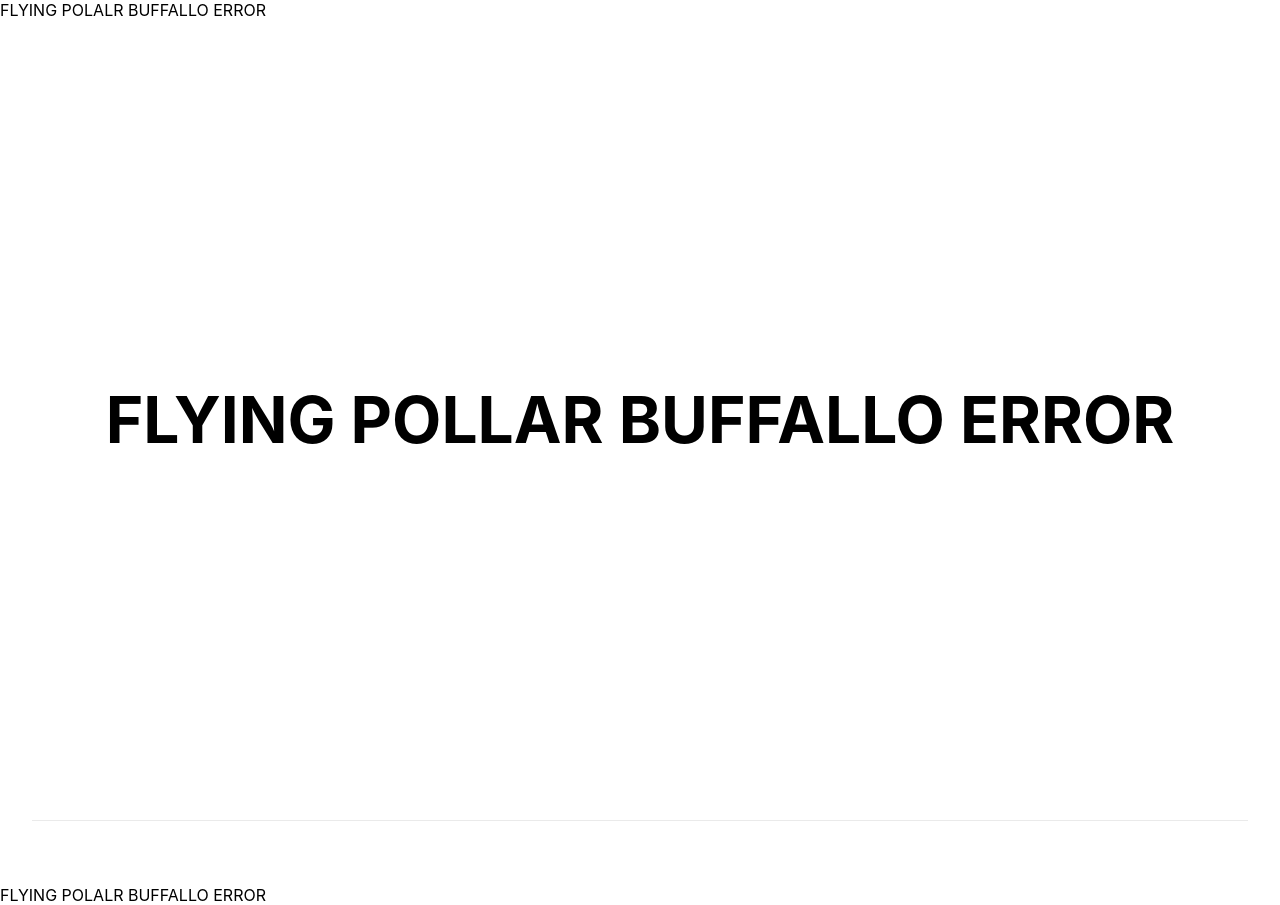
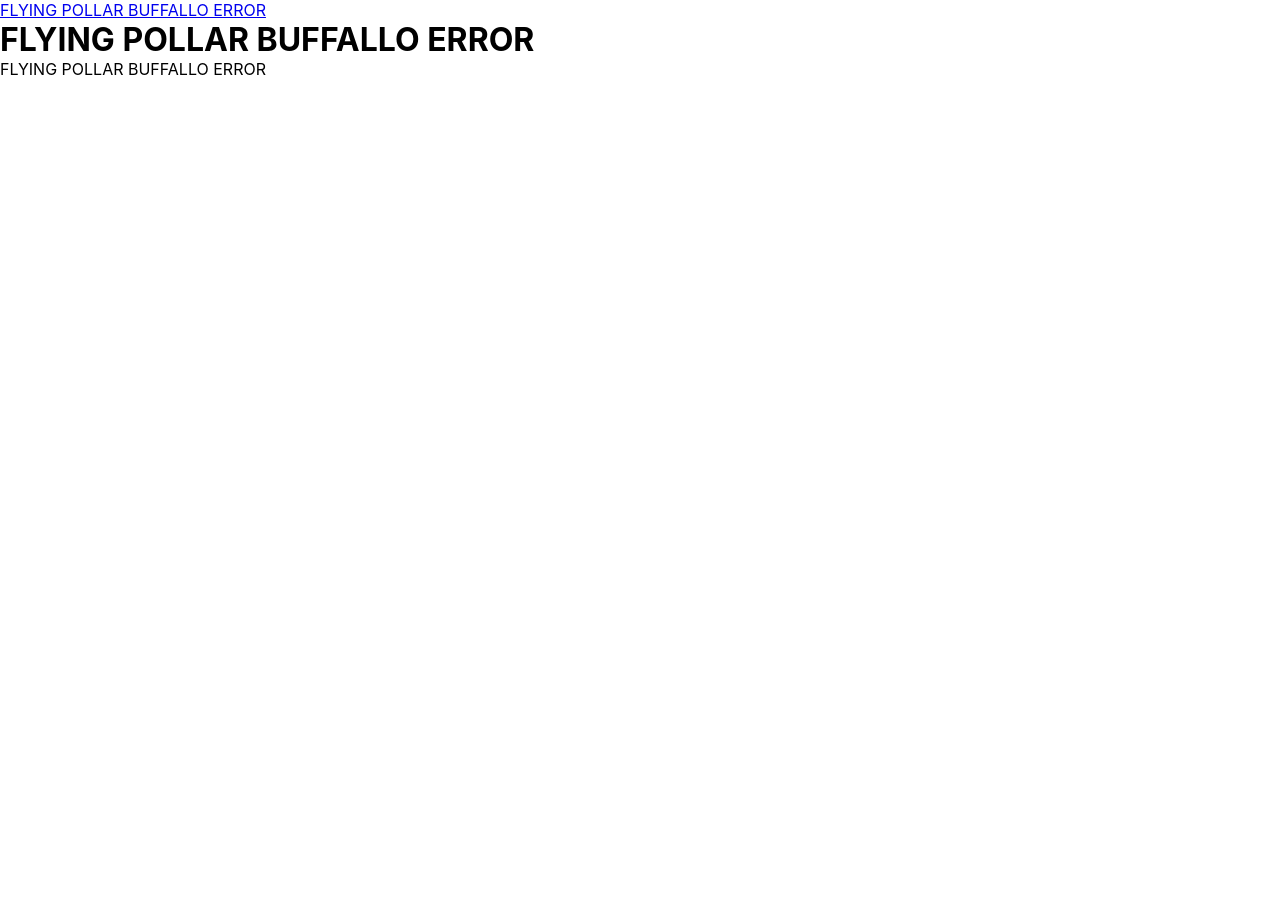
Before and after one commit to GabenGar/nextjs-boilerplate, a Next.js app: page / in a window 1280 px wide. After the commit the page ends 800 px from the top, so only its background shows below. Built offline with nearby package versions, Linux system fonts and the light colour scheme.

Commit message:
style: global layout

```diff
--- a/environment/constant.ts
+++ /dev/null
@@ -1 +0,0 @@
-export const ERROR_MESSAGE = "FLYING POLALR BUFFALLO ERROR";
--- /dev/null
+++ b/environment/constants.ts
@@ -0,0 +1 @@
+export const ERROR_MESSAGE = "FLYING POLLAR BUFFALLO ERROR";
--- /dev/null
+++ b/src/components/layout/_index.module.scss
@@ -0,0 +1,11 @@
+.header {
+  grid-area: header;
+}
+
+.body {
+  grid-area: body;
+}
+
+.footer {
+  grid-area: footer;
+}
--- a/src/components/layout/base.tsx
+++ b/src/components/layout/base.tsx
@@ -1,14 +1,17 @@
-import { ERROR_MESSAGE } from "#environment/constant";
-import { RootlessProps } from "#types/props";
+import { LinkInternal } from "#components/links";
+import { ERROR_MESSAGE } from "#environment/constants";
+import styles from "./_index.module.scss";
 
-export interface LayoutProps extends RootlessProps {}
+import type { RootlessProps } from "#types/props";
+
+export interface LayoutProps extends RootlessProps { }
 
 export function BaseLayout({ children }: LayoutProps) {
   return (
     <>
-      <header>{ERROR_MESSAGE}</header>
-      <main>{children}</main>
-      <footer>{ERROR_MESSAGE}</footer>
+      <header className={styles.header}><LinkInternal href="/">{ERROR_MESSAGE}</LinkInternal></header>
+      <main className={styles.body}>{children}</main>
+      <footer className={styles.footer}>{ERROR_MESSAGE}</footer>
     </>
   );
 }
--- a/src/components/links/external.tsx
+++ b/src/components/links/external.tsx
@@ -9,6 +9,6 @@ export interface LinkExternalProps extends BlockProps<"a"> {}
 export const LinkExternal = blockComponent<LinkExternalProps>(
   styles.block,
   ({ children, ...props }: LinkExternalProps) => {
-    return <a {...props}>{children}</a>;
+    return (<a {...props}>{children}</a>);
   }
 );
--- a/src/components/links/internal.tsx
+++ b/src/components/links/internal.tsx
@@ -1,15 +1,16 @@
 import Link from "next/link";
+import clsx from "clsx";
 import { HTMLA } from "#components/html/a";
 
 import type { PropsWithChildren } from "react";
 import type { LinkProps } from "next/link";
 import type { HTMLAProps } from "#components/html/a";
 
-export interface LinkInternalProps extends PropsWithChildren<{}>, LinkProps {
-  className: string
+export interface LinkInternalProps extends PropsWithChildren<LinkProps> {
+  className?: string
 }
 
 export function LinkInternal({ className, children, ...linkProps }: LinkInternalProps) {
-
-  return (<Link {...linkProps} passHref ><HTMLA className={className}>{children}</HTMLA></Link>)
+  const anchorClass = clsx(className);
+  return (<Link {...linkProps} passHref ><a className={anchorClass}>{children}</a></Link>)
 }
--- a/src/pages/index.module.scss
+++ /dev/null
@@ -1,116 +0,0 @@
-.container {
-  padding: 0 2rem;
-}
-
-.main {
-  min-height: 100vh;
-  padding: 4rem 0;
-  flex: 1;
-  display: flex;
-  flex-direction: column;
-  justify-content: center;
-  align-items: center;
-}
-
-.footer {
-  display: flex;
-  flex: 1;
-  padding: 2rem 0;
-  border-top: 1px solid #eaeaea;
-  justify-content: center;
-  align-items: center;
-}
-
-.footer a {
-  display: flex;
-  justify-content: center;
-  align-items: center;
-  flex-grow: 1;
-}
-
-.title a {
-  color: #0070f3;
-  text-decoration: none;
-}
-
-.title a:hover,
-.title a:focus,
-.title a:active {
-  text-decoration: underline;
-}
-
-.title {
-  margin: 0;
-  line-height: 1.15;
-  font-size: 4rem;
-}
-
-.title,
-.description {
-  text-align: center;
-}
-
-.description {
-  margin: 4rem 0;
-  line-height: 1.5;
-  font-size: 1.5rem;
-}
-
-.code {
-  background: #fafafa;
-  border-radius: 5px;
-  padding: 0.75rem;
-  font-size: 1.1rem;
-  font-family: Menlo, Monaco, Lucida Console, Liberation Mono, DejaVu Sans Mono,
-    Bitstream Vera Sans Mono, Courier New, monospace;
-}
-
-.grid {
-  display: flex;
-  align-items: center;
-  justify-content: center;
-  flex-wrap: wrap;
-  max-width: 800px;
-}
-
-.card {
-  margin: 1rem;
-  padding: 1.5rem;
-  text-align: left;
-  color: inherit;
-  text-decoration: none;
-  border: 1px solid #eaeaea;
-  border-radius: 10px;
-  transition: color 0.15s ease, border-color 0.15s ease;
-  max-width: 300px;
-}
-
-.card:hover,
-.card:focus,
-.card:active {
-  color: #0070f3;
-  border-color: #0070f3;
-}
-
-.card h2 {
-  margin: 0 0 1rem 0;
-  font-size: 1.5rem;
-}
-
-.card p {
-  margin: 0;
-  font-size: 1.25rem;
-  line-height: 1.5;
-}
-
-.logo {
-  height: 1em;
-  margin-left: 0.5rem;
-}
-
-@media (max-width: 600px) {
-  .grid {
-    width: 100%;
-    flex-direction: column;
-  }
-}
--- a/src/pages/index.tsx
+++ b/src/pages/index.tsx
@@ -1,8 +1,7 @@
 import { useEffect } from "react";
 import Head from "next/head";
-import { ERROR_MESSAGE } from "#environment/constant";
+import { ERROR_MESSAGE } from "#environment/constants";
 import { BaseLayout } from "#components/layout";
-import styles from "./index.module.scss";
 
 import type { ReactElement } from "react";
 
@@ -11,21 +10,14 @@ export function IndexPage() {
     console.log(ERROR_MESSAGE);
   });
 
-  return (
-    <div className={styles.container}>
-      <Head>
-        <title>{ERROR_MESSAGE}</title>
-        <meta name="description" content={ERROR_MESSAGE} />
-        <link rel="icon" href="/favicon.ico" />
-      </Head>
-
-      <main className={styles.main}>
-        <h1 className={styles.title}>FLYING POLLAR BUFFALLO ERROR</h1>
-      </main>
-
-      <footer className={styles.footer}></footer>
-    </div>
-  );
+  return (<>
+    <Head>
+      <title>{ERROR_MESSAGE}</title>
+      <meta name="description" content={ERROR_MESSAGE} />
+      <link rel="icon" href="/favicon.ico" />
+    </Head>
+    <h1>{ERROR_MESSAGE}</h1>
+  </>);
 }
 
 IndexPage.getLayout = (page: ReactElement) => {
--- a/src/styles/base.scss
+++ b/src/styles/base.scss
@@ -1,22 +1,35 @@
 html {
+  width: 100%;
+  height: 100%;
+  font-size: 100%;
   box-sizing: border-box;
   padding: 0;
   margin: 0;
 }
 
 body {
+  width: 100%;
+  height: 100%;
+  font-family: -apple-system, BlinkMacSystemFont, Segoe UI, Roboto, Oxygen,
+  Ubuntu, Cantarell, Fira Sans, Droid Sans, Helvetica Neue, sans-serif;
   padding: 0;
   margin: 0;
-  font-family: -apple-system, BlinkMacSystemFont, Segoe UI, Roboto, Oxygen,
-    Ubuntu, Cantarell, Fira Sans, Droid Sans, Helvetica Neue, sans-serif;
 }
 
-a {
-  color: inherit;
-  text-decoration: none;
+*[data-reactroot] {
+  display: grid;
+  grid-template:
+  "header" auto
+  "body" 1fr
+  "footer" auto / 100%;
+  justify-items: center;
+  width: 100%;
+  min-height: 100%;
 }
 
-* {
+*,
+*::before,
+*::after {
   box-sizing: inherit;
   padding: 0;
   margin: 0;
```
Also changed, not shown: src/components/html/a/base.tsx (+6 -3 lines), src/components/html/a/base.module.scss (renamed from src/components/html/a/base.scss).
